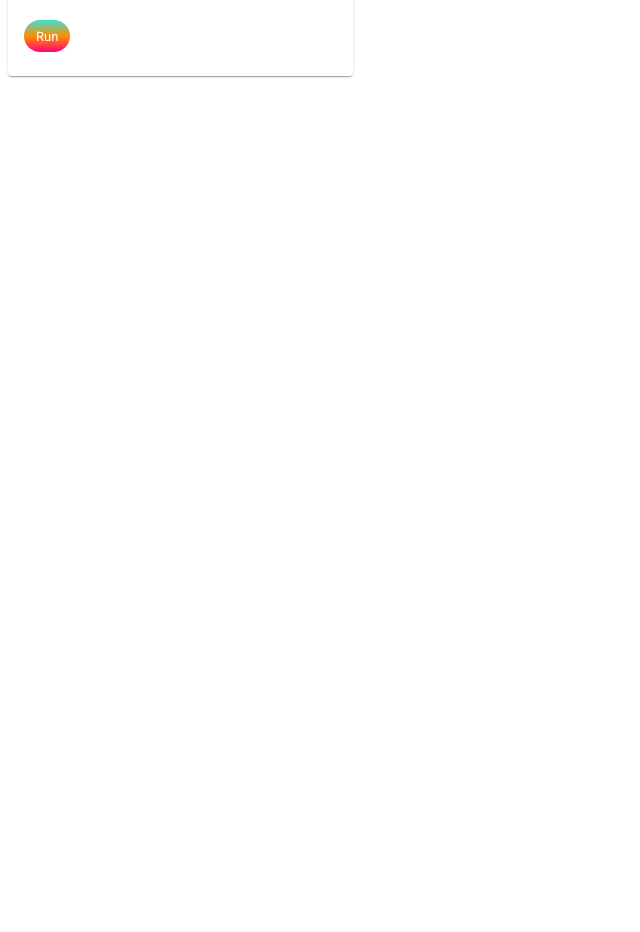
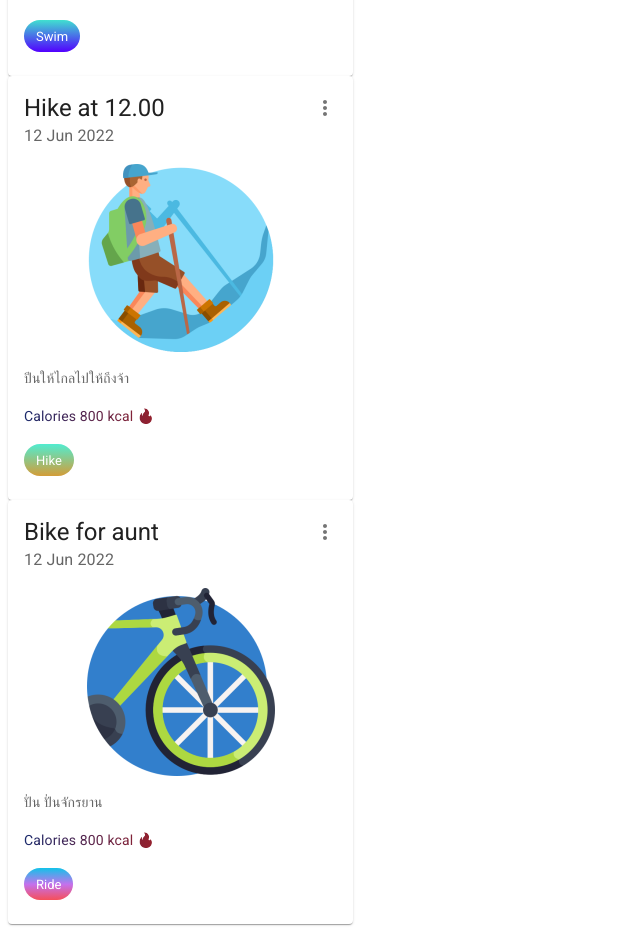
Before and after one commit to beruki/jsd-project-exercise-diary, a React (Vite) app: page / in a window 1280 px wide. Shown: the part 780-1712 px from the top of the page, without its empty margins (0-640 px from the left). Before the commit the page ends 864 px from the top, so only its background shows below. Built offline with nearby package versions, Linux system fonts and the light colour scheme.

Commit message:
all card custom css

```diff
--- a/src/components/page/App/App.css
+++ b/src/components/page/App/App.css
@@ -30,3 +30,63 @@ label .Tag-run {
         /* Run */
     color: #FFFFFF;
 }
+
+.Tag-swim {
+    /* Auto layout */
+display: flex;
+flex-direction: row;
+align-items: flex-start;
+padding: 6px 8px;
+gap: 10px;
+
+height: 28px;
+
+/* colorful */
+
+background: linear-gradient(180deg, #40E0D0 0%, #5200FF 99.99%, #FF0080 100%);
+border-radius: 20px;
+
+/* Inside auto layout */
+flex: none;
+order: 0;
+}
+
+.Tag-hike {
+    /* Auto layout */
+display: flex;
+flex-direction: row;
+align-items: flex-start;
+padding: 6px 8px;
+gap: 10px;
+
+height: 28px;
+
+/* colorful */
+
+background: linear-gradient(180deg, #4DA0B0 0%, #51ECD0 0.01%, #D39D38 100%);
+border-radius: 20px;
+
+/* Inside auto layout */
+flex: none;
+order: 0;
+}
+
+.Tag-ride {
+    /* Auto layout */
+display: flex;
+flex-direction: row;
+align-items: flex-start;
+padding: 6px 8px;
+gap: 10px;
+
+height: 28px;
+
+/* colorful */
+
+background: linear-gradient(180deg, #12C2E9 0%, #C471ED 51.04%, #F64F59 100%);
+border-radius: 20px;
+
+/* Inside auto layout */
+flex: none;
+order: 0;
+}
--- a/src/components/page/App/App.jsx
+++ b/src/components/page/App/App.jsx
@@ -49,7 +49,7 @@ export default function App() {
   <ThemeProvider theme={theme}>
     <Box>
       <Stack>
-        <Card sx={{ maxWidth: 345 }}>
+        <Card sx={{ maxWidth: 345 }} className='Run-card'>
         <CardHeader
           action={
             <IconButton aria-label="settings">
@@ -82,7 +82,7 @@ export default function App() {
       </Stack>
 
       <Stack>
-        <Card sx={{ maxWidth: 345 }}>
+        <Card sx={{ maxWidth: 345 }} className='Swim-card'>
         <CardHeader
           action={
             <IconButton aria-label="settings">
@@ -90,29 +90,96 @@ export default function App() {
             </IconButton>
           }
           subheader="12 Jun 2022"
-          title="Run for mom"
+          title="Swim at pool party"
         />
 
         <CardMedia
           component="img"
           height="188"
-          image="../../../../public/running-desk.png"
-          alt="running"
+          image="../../../../public/swim-desk.png"
+          alt="swimming"
         />
 
         <CardContent>
           <Typography variant="body2" color="text.secondary">
-          วิ่งที่สวนลุม เหนื่อยมาก วิ่งที่สวนลุม เหนื่อยมาก
+          ว่ายน้ำที่ปาร์ตี้ เหนื่อยมากๆๆๆ
           </Typography>
           <br />
           <Typography variant="body2" className='Calories'>
           Calories 800 kcal 🔥
           </Typography>
           <br />
-          <Chip label="Run" color="primary" className='Tag-run' />
+          <Chip label="Swim" color="primary" className='Tag-swim' />
         </CardContent>
         </Card>
       </Stack>
+
+      <Stack>
+        <Card sx={{ maxWidth: 345 }} className='Hike-card'>
+        <CardHeader
+          action={
+            <IconButton aria-label="settings">
+              <MoreVertIcon />
+            </IconButton>
+          }
+          subheader="12 Jun 2022"
+          title="Hike at 12.00"
+        />
+
+        <CardMedia
+          component="img"
+          height="188"
+          image="../../../../public/hiking-desk.png"
+          alt="hiking"
+        />
+
+        <CardContent>
+          <Typography variant="body2" color="text.secondary">
+          ปีนให้ไกลไปให้ถึงจ้า
+          </Typography>
+          <br />
+          <Typography variant="body2" className='Calories'>
+          Calories 800 kcal 🔥
+          </Typography>
+          <br />
+          <Chip label="Hike" color="primary" className='Tag-hike' />
+        </CardContent>
+        </Card>
+      </Stack>
+
+      <Stack>
+        <Card sx={{ maxWidth: 345 }} className='Bike-card'>
+        <CardHeader
+          action={
+            <IconButton aria-label="settings">
+              <MoreVertIcon />
+            </IconButton>
+          }
+          subheader="12 Jun 2022"
+          title="Bike for aunt"
+        />
+
+        <CardMedia
+          component="img"
+          height="188"
+          image="../../../../public/ride-desk.png"
+          alt="riding"
+        />
+
+        <CardContent>
+          <Typography variant="body2" color="text.secondary">
+          ปั่น ปั่นจักรยาน
+          </Typography>
+          <br />
+          <Typography variant="body2" className='Calories'>
+          Calories 800 kcal 🔥
+          </Typography>
+          <br />
+          <Chip label="Ride" color="primary" className='Tag-ride' />
+        </CardContent>
+        </Card>
+      </Stack>
+
 
     </Box>
   </ThemeProvider>
```
Also changed, not shown: public/bicycle.svg (deleted).
